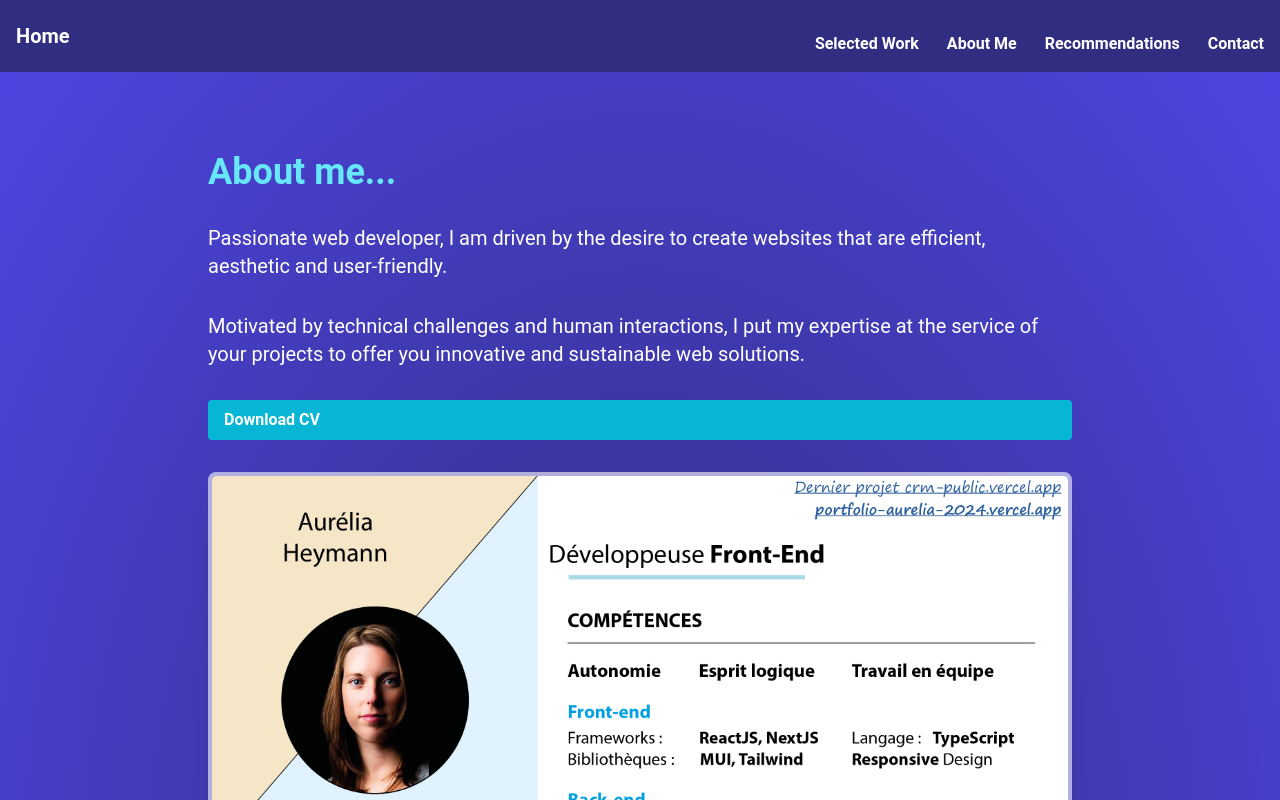
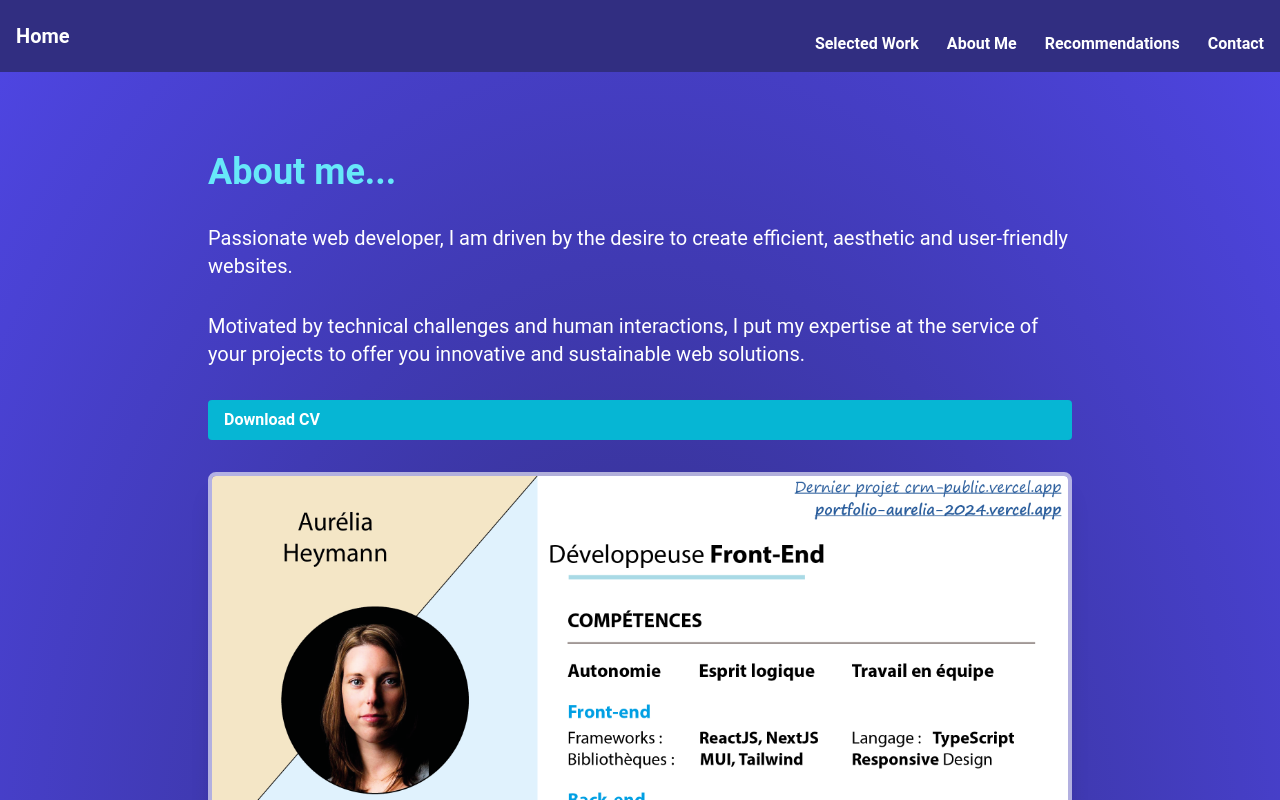
Before and after one commit to Aurelia77/portfolio2024, a Next.js app: page /about in a window 1280 px wide. Shown: the top 800 px of the page. Built offline with nearby package versions, Linux system fonts and the light colour scheme.

Commit message:
Amélioration texte About me

```diff
--- a/src/components/About.tsx
+++ b/src/components/About.tsx
@@ -69,7 +69,7 @@ export default function About() {
       transition={{ duration: 1, delay: 0.5 }}
       className="text-xl"
     >
-      Passionate web developer, I am driven by the desire to create websites that are efficient, aesthetic and user-friendly.
+      Passionate web developer, I am driven by the desire to create efficient, aesthetic and user-friendly websites.
     </motion.p>
 
     <motion.p
```
